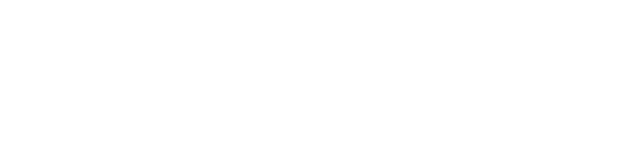
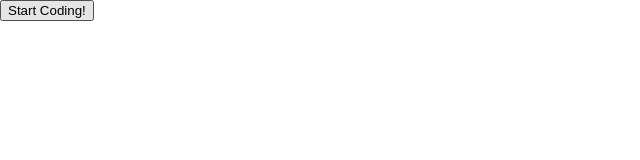
Before and after one commit to rangaomkaram/JavaScript-Basic-Projects, a plain HTML site: page CSS_Projects/Project/css-buttons/index.html in a window 1280 px wide. Shown: the whole page, without its empty margins (0-640 px from the left). Drawn offline with Linux system fonts and the light colour scheme.

Commit message:
html,css files

```diff
--- a/CSS_Projects/Project/css-buttons/index.html
+++ b/CSS_Projects/Project/css-buttons/index.html
@@ -4,9 +4,10 @@
     <meta charset="UTF-8">
     <meta http-equiv="X-UA-Compatible" content="IE=edge">
     <meta name="viewport" content="width=device-width, initial-scale=1.0">
+    <link rel="stylesheet" href="style.css">
     <title>Button</title>
 </head>
 <body>
-
+    <button>Start Coding!</button>
 </body>
 </html>
--- /dev/null
+++ b/CSS_Projects/Project/css-buttons/style.css
@@ -0,0 +1,17 @@
+html, body {
+    margin: 0;
+    padding: 0;
+}
+
+:root{
+    --font-family: 'karla', sans-serif;
+    --body-bg: #1E1F25;
+    --btn-bg:#000;
+    --btn-color:#cbcbcb;
+    --btn-color-hover:#fff;
+    --grad-color1: #eeaf61;
+    --grad-color2: #fb9062;
+    --grad-color3: #ee5d6c;
+    --grad-color4: #ce4993;
+    --grad-color5: #6a0d83;
+}
```
